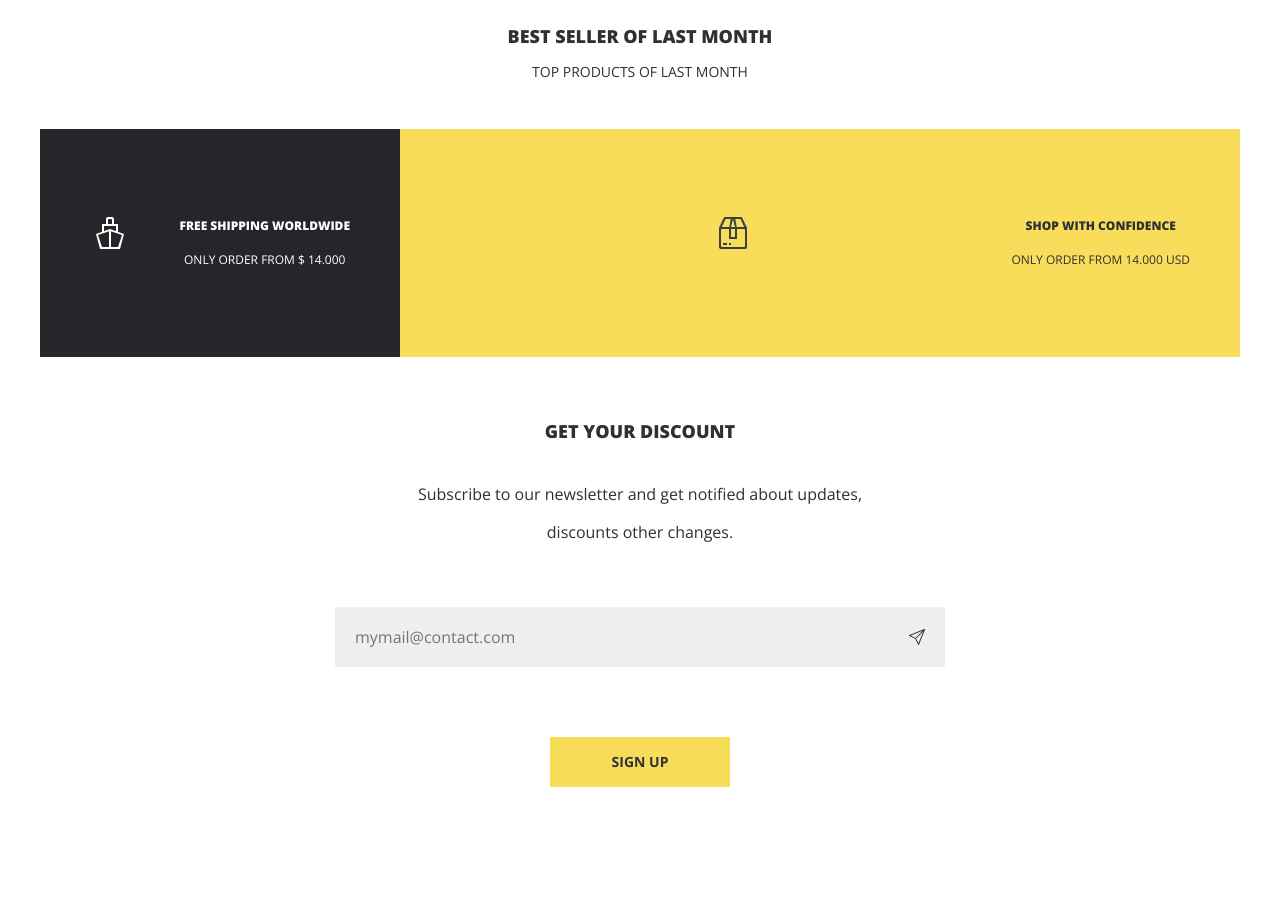
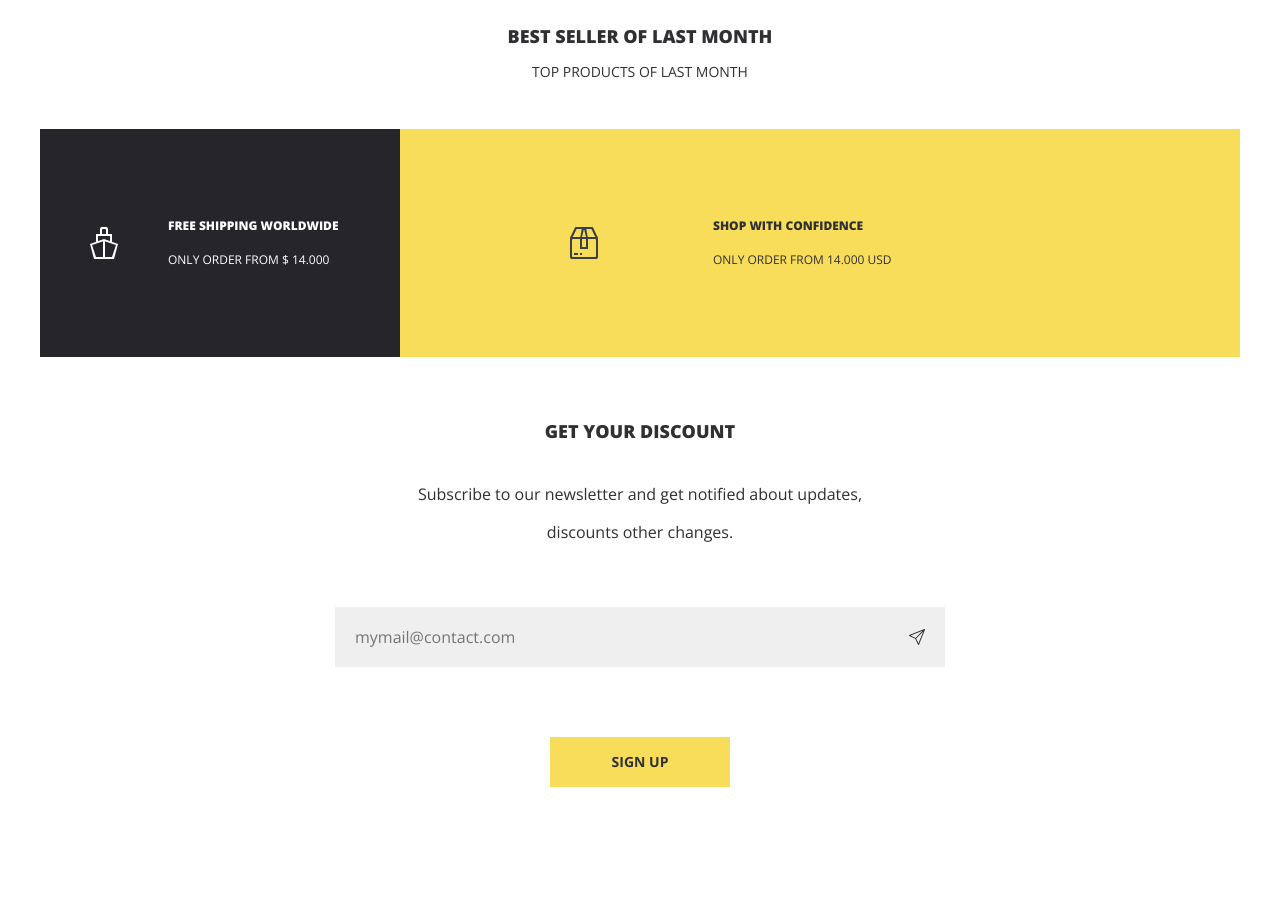
Before and after one commit to jelenapoznanovic/VWBeetle, a website with bundled scripts: page docs/index.html in a window 1280 px wide. Shown: the part 1240-2159 px from the top of the page. Built offline with nearby package versions, Linux system fonts and the light colour scheme; files whose address does not match are found by name.

Commit message:
Desktop cta fix.

```diff
--- a/src/assets/scss/components/_components.cta.scss
+++ b/src/assets/scss/components/_components.cta.scss
@@ -26,10 +26,15 @@
         padding: 80px 50px 80px 50px;
         display: inline-flex;
         align-items: center;
+        text-align: left;
     }
 
     .cta__img {
         margin: 0 auto 20px;
+
+        @include min-screen($breakpoint-mobile) {
+            margin: 0;
+        }
     }
 }
 
```
Also changed, not shown: docs/assets/css/app.css, 1 other file.
